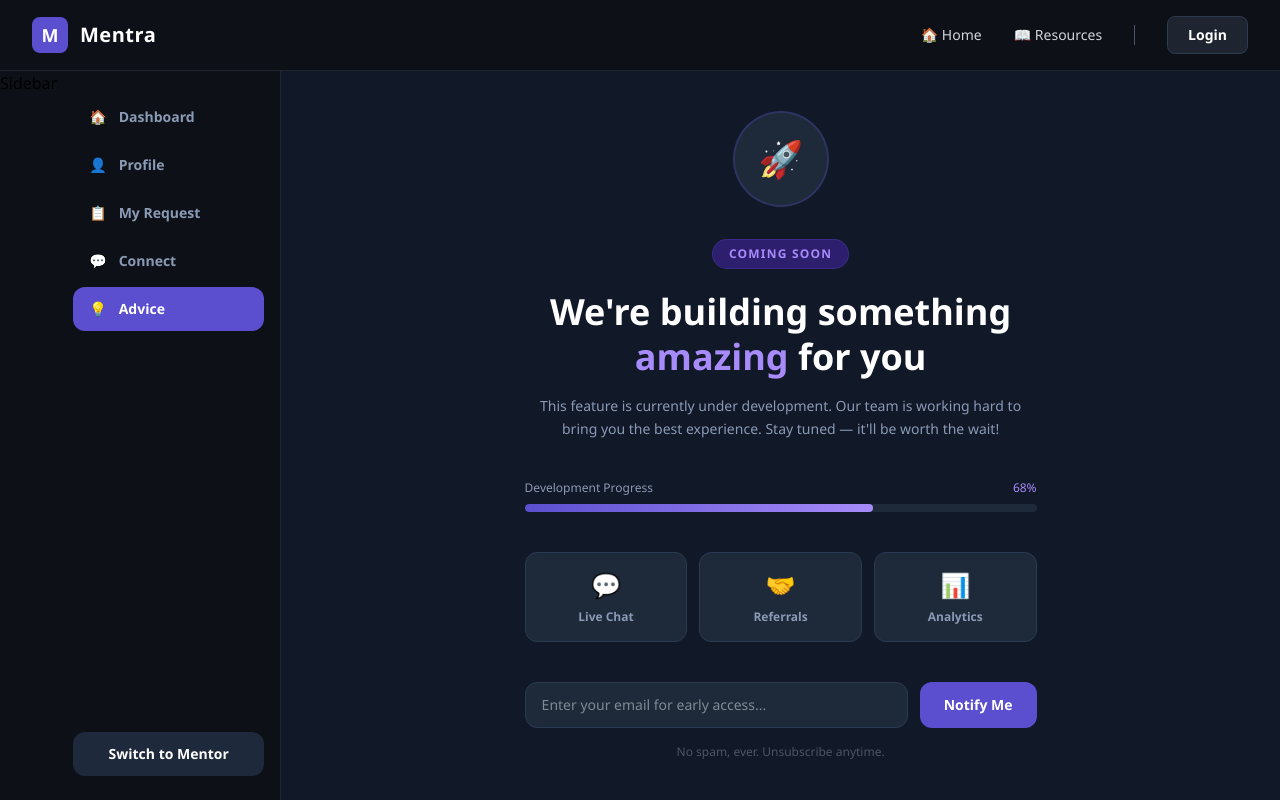
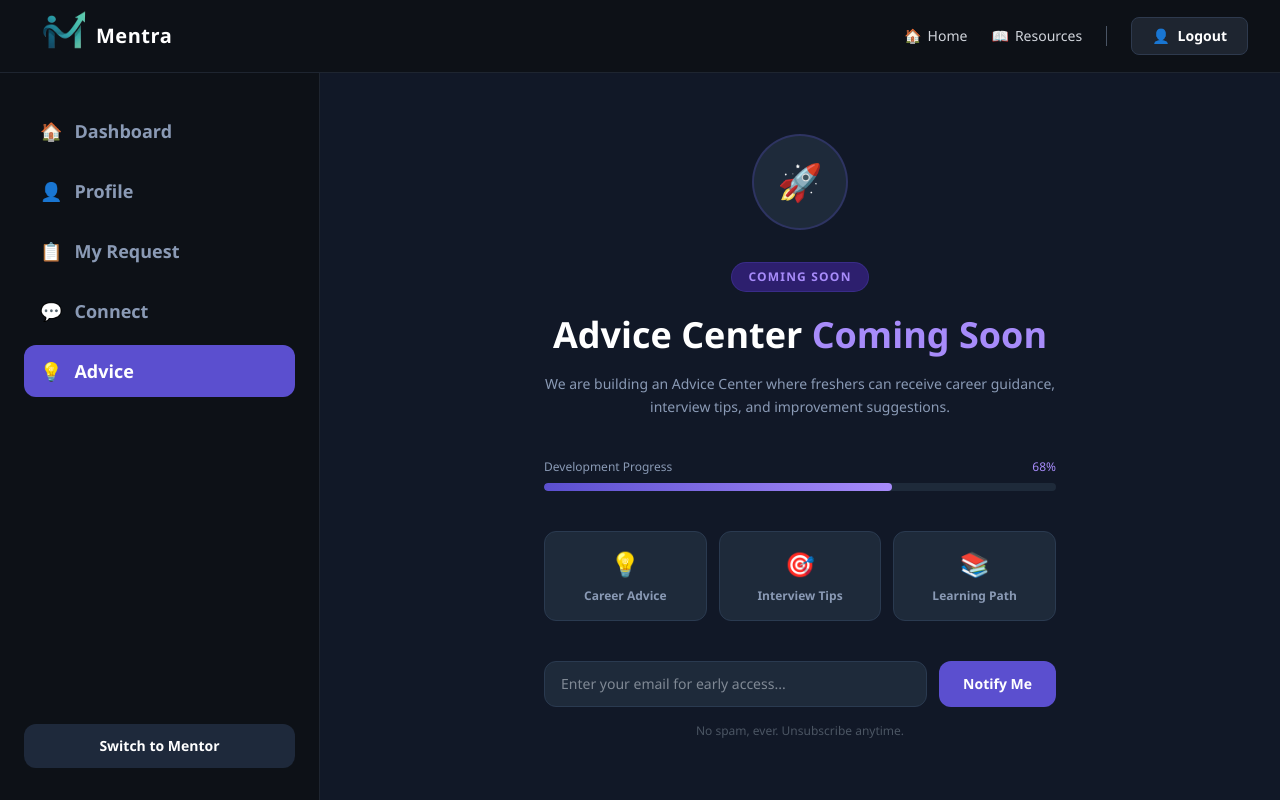
Before and after one commit to Rodas200/MENTRA, a React (Vite) app in the folder Client/: page /advice in a window 1280 px wide. Built offline with nearby package versions, Linux system fonts and the light colour scheme; sample sign-in values are in the browser's storage.

Commit message:
updated code advice and review center

```diff
--- a/Client/src/App.jsx
+++ b/Client/src/App.jsx
@@ -5,12 +5,10 @@
 import Dashboard from "./pages/Dashboard.jsx";
 import Profile from "./pages/Profile.jsx";
 import Requests from "./pages/Requests.jsx";
-import Advice from "./pages/Advice.jsx";
 import Connect from "./pages/Connect.jsx";
 import MentorDashboard from "./pages/MentorDashboard.jsx";
 import ReferredRequest from "./pages/ReferredRequest.jsx";
 import MentorProfile from "./pages/MentorProfile.jsx";
-import ReviewCenter from "./pages/ReviewCenter.jsx";
 import MentorConnect from "./pages/MentorConnect.jsx";
 import ProtectedRoute from "./ProtectedRoute.jsx";
 import ComingSoon from "./pages/ComingSoon.jsx";
@@ -58,14 +56,6 @@
 
           }
         />
-        <Route
-          path="/advice"
-          element={
-            <ProtectedRoute>
-              <ComingSoon />
-            </ProtectedRoute>
-          }
-        />
 
         <Route
           path="/connect"
@@ -74,15 +64,40 @@
               <Connect />
             </ProtectedRoute>
           }
-        /><Route
+        />
+
+        <Route
+          path="/advice"
+          element={
+             <ProtectedRoute>
+          <ComingSoon title="Advice Center" />
+          </ProtectedRoute>}
+        />
+
+        <Route
+          path="/reviewcenter"
+          element={ <ProtectedRoute>
+            <ComingSoon title="Review Center" />
+            </ProtectedRoute>}
+        />
+
+        <Route
           path="/mentorProfile/:id"
           element={<MentorProfile />}
         />
-        <Route path="/mentor/Dashboard" element={<MentorDashboard />} />
-        <Route path="/referredRequest" element={<ReferredRequest />} />
-        <Route path="/mentorProfile" element={<MentorProfile />} />
-        <Route path="/reviewCenter" element={<ComingSoon />} />
-        <Route path="/mentorConnect" element={<MentorConnect />} />
+        <Route path="/mentor/Dashboard" element={
+          <ProtectedRoute><MentorDashboard />
+          </ProtectedRoute>}
+          />
+        <Route path="/referredRequest" element={<ProtectedRoute><ReferredRequest />
+        </ProtectedRoute>}
+         />
+        <Route path="/mentorProfile" element={<ProtectedRoute><MentorProfile />
+        </ProtectedRoute>}
+        />
+
+        <Route path="/mentorConnect" element={<ProtectedRoute><MentorConnect />
+        </ProtectedRoute>} />
 
       </Routes>
     </BrowserRouter>
--- a/Client/src/pages/ComingSoon.jsx
+++ b/Client/src/pages/ComingSoon.jsx
@@ -1,16 +1,26 @@
 import { useState } from "react";
+import Navbar from "../componets/Navbar.jsx";
+import MentorSidebar from "../componets/Mentorsidebar.jsx";
+import FresherSidebar from "../componets/FresherSidebar.jsx";
 
-const navItems = [
-  { icon: "🏠", label: "Dashboard", active: false },
-  { icon: "👤", label: "Profile", active: false },
-  { icon: "📋", label: "My Request", active: false },
-  { icon: "💬", label: "Connect", active: false },
-  { icon: "💡", label: "Advice", active: true },
-];
-
-export default function ComingSoon() {
+export default function ComingSoon({ title }) {
   const [email, setEmail] = useState("");
   const [submitted, setSubmitted] = useState(false);
+
+  const user = JSON.parse(localStorage.getItem("user") || "{}");
+  const role = user?.role;
+
+  const navItems = [
+    { icon: "🏠", label: "Dashboard", active: false },
+    { icon: "👤", label: "Profile", active: false },
+    { icon: "📋", label: "My Request", active: false },
+    { icon: "💬", label: "Connect", active: false },
+    {
+      icon: role === "professional" ? "📝" : "💡",
+      label: role === "professional" ? "Review Center" : "Advice",
+      active: true,
+    },
+  ];
 
   const handleNotify = () => {
     if (email.trim()) {
@@ -24,67 +34,18 @@
       style={{ backgroundColor: "#0d1117", fontFamily: "'Segoe UI', sans-serif" }}
     >
       {/* Navbar */}
-      <nav
-        className="flex items-center justify-between px-8 py-4 shrink-0"
-        style={{ backgroundColor: "#0d1117", borderBottom: "1px solid #1e2530" }}
-      >
-        <div className="flex items-center gap-3">
-          <div
-            className="w-9 h-9 rounded-lg flex items-center justify-center text-white font-bold text-lg"
-            style={{ backgroundColor: "#5b4fcf" }}
-          >
-            M
-          </div>
-          <span className="text-white font-bold text-xl tracking-wide">Mentra</span>
-        </div>
-        <div className="flex items-center gap-8">
-          <a href="#" className="text-gray-300 hover:text-white text-sm">
-            <span>🏠</span> Home
-          </a>
-          <a href="#" className="text-gray-300 hover:text-white text-sm">
-            <span>📖</span> Resources
-          </a>
-
-          <div className="w-px h-5 bg-gray-600" />
-          <button
-            className="px-5 py-2 rounded-lg text-sm font-semibold text-white"
-            style={{ backgroundColor: "#1e2530", border: "1px solid #2e3a4e" }}
-          >
-            Login
-          </button>
-        </div>
-      </nav>
-
+      <Navbar
+        homePath={
+          role === "professional"
+            ? "/mentor/Dashboard"
+            : "/dashboard"
+        }
+      />
       {/* Body */}
       <div className="flex flex-1">
-        Sidebar
-        <aside
-          className="w-56 shrink-0 justify-between flex flex-col py-6 px-4"
-          style={{ backgroundColor: "#0d1117", borderRight: "1px solid #1e2530" }}
-        >
-          <nav className="flex flex-col gap-1">
-            {navItems.map((item) => (
-              <button
-                key={item.label}
-                className="flex items-center gap-3 px-4 py-3 rounded-xl text-sm font-semibold w-full text-left"
-                style={
-                  item.active
-                    ? { backgroundColor: "#5b4fcf", color: "#fff" }
-                    : { color: "#8a9ab5" }
-                }
-              >
-                <span>{item.icon}</span>
-                {item.label}
-              </button>
-            ))}
-          </nav>
-          <button
-            className="w-full py-3 rounded-xl text-sm font-semibold text-white"
-            style={{ backgroundColor: "#1e293b" }}
-          >
-            Switch to <strong>Mentor</strong>
-          </button>
-        </aside>
+          {role === "professional"
+    ? <MentorSidebar />
+    : <FresherSidebar />}
 
         {/* Main */}
         <main
@@ -130,16 +91,19 @@
               className="font-black text-4xl mb-4 leading-tight"
               style={{ color: "#ffffff" }}
             >
-              We're building something{" "}
-              <span style={{ color: "#a78bfa" }}>amazing</span> for you
+              {title}
+              <span style={{ color: "#a78bfa" }}> Coming Soon</span>
             </h1>
 
             {/* Subtext */}
-            <p className="text-sm mb-10 leading-relaxed" style={{ color: "#8a9ab5" }}>
-              This feature is currently under development. Our team is working
-              hard to bring you the best experience. Stay tuned — it'll be worth the wait!
+            <p
+              className="text-sm mb-10 leading-relaxed"
+              style={{ color: "#8a9ab5" }}
+            >
+              {role === "professional"
+                ? "We are building a powerful Review Center where mentors can review profiles, resumes, and provide feedback."
+                : "We are building an Advice Center where freshers can receive career guidance, interview tips, and improvement suggestions."}
             </p>
-
             {/* Progress */}
             <div className="w-full mb-10">
               <div className="flex justify-between text-xs mb-2" style={{ color: "#8a9ab5" }}>
@@ -162,11 +126,19 @@
 
             {/* What's coming cards */}
             <div className="grid grid-cols-3 gap-3 w-full mb-10">
-              {[
-                { icon: "💬", label: "Live Chat" },
-                { icon: "🤝", label: "Referrals" },
-                { icon: "📊", label: "Analytics" },
-              ].map((f) => (
+              {(
+                role === "professional"
+                  ? [
+                    { icon: "📄", label: "Resume Review" },
+                    { icon: "⭐", label: "Feedback" },
+                    { icon: "📊", label: "Review Analytics" },
+                  ]
+                  : [
+                    { icon: "💡", label: "Career Advice" },
+                    { icon: "🎯", label: "Interview Tips" },
+                    { icon: "📚", label: "Learning Path" },
+                  ]
+              ).map((f) => (
                 <div
                   key={f.label}
                   className="rounded-xl py-4 px-3 flex flex-col items-center gap-2"
@@ -176,7 +148,10 @@
                   }}
                 >
                   <span className="text-2xl">{f.icon}</span>
-                  <span className="text-xs font-semibold" style={{ color: "#8a9ab5" }}>
+                  <span
+                    className="text-xs font-semibold"
+                    style={{ color: "#8a9ab5" }}
+                  >
                     {f.label}
                   </span>
                 </div>
--- a/Client/src/pages/Dashboard.jsx
+++ b/Client/src/pages/Dashboard.jsx
@@ -2,6 +2,7 @@
 import axios from "axios";
 import { useNavigate } from "react-router-dom";
 import Navbar from "../componets/Navbar.jsx";
+import FresherSidebar from "../componets/FresherSidebar.jsx";
 
 // Donut chart: Referred=25%, NeedsImprovement=12.5%, Pending=62.5%
 // Colors: green=#2ecc71, red=#e74c6f, dark gray=#2e3a4e
@@ -173,44 +174,7 @@
       {/* Body */}
       <div className="flex flex-1 flex-col lg:flex-row">
         {/* Sidebar (Desktop) */}
-        <aside
-          className="hidden lg:flex w-100 shrink-0 flex-col justify-between py-8 px-6"
-          style={{ backgroundColor: "#0d1117", position: "sticky", borderRight: "1px solid #1e2530" }}
-        >
-          <div>
-            {/* Avatar placeholder */}
-
-
-            {/* Nav Items */}
-            <nav className="flex flex-col gap-1">
-              {navItems.map((item) => (
-                <button
-                  key={item.label}
-                  onClick={() =>
-                    navigate(item.path)}
-
-                  className="flex items-center gap-3 px-4 py-3 rounded-xl text-lg font-semibold w-full text-left transition-all"
-                  style={
-                    item.active
-                      ? { backgroundColor: "#5b4fcf", color: "#fff" }
-                      : { color: "#8a9ab5" }
-                  }
-                >
-                  <span>{item.icon}</span>
-                  {item.label}
-                </button>
-              ))}
-            </nav>
-          </div>
-
-          {/* Switch to Professional */}
-          <button
-            className="w-full py-3 rounded-xl text-sm font-semibold text-white"
-            style={{ backgroundColor: "#1e293b" }}
-          >
-            Switch to <strong>Mentor</strong>
-          </button>
-        </aside>
+          <FresherSidebar/>
 
         {/* Main */}
         <main
--- a/Client/src/pages/Profile.jsx
+++ b/Client/src/pages/Profile.jsx
@@ -2,6 +2,7 @@
 import axios from "axios";
 import { useNavigate, useParams } from "react-router-dom";
 import Navbar from "../componets/Navbar.jsx";
+import FresherSidebar from "../componets/FresherSidebar.jsx";
 
 
 const navItems = [
@@ -170,25 +171,7 @@
       <div className="flex flex-1">
         {/* Sidebar */}
         {!isPublicProfile && (
-          <aside className="w-100 shrink-0 flex flex-col justify-between py-6 px-4" style={{ backgroundColor: "#0d1117", borderRight: "1px solid #1e2530" }}>
-            <nav className="flex flex-col gap-1">
-              {navItems.map((item) => (
-                <button
-                  key={item.label}
-                  onClick={() =>
-                    navigate(item.path)}
-                  className="flex items-center gap-3 px-4 py-3 rounded-xl text-lg font-semibold w-full text-left"
-                  style={item.active ? { backgroundColor: "#5b4fcf", color: "#fff" } : { color: "#8a9ab5" }}
-                >
-                  <span>{item.icon}</span>
-                  {item.label}
-                </button>
-              ))}
-            </nav>
-            <button className="w-full py-3 rounded-xl text-lg font-semibold text-white" style={{ backgroundColor: "#1e293b" }}>
-              Switch to <strong>Mentor</strong>
-            </button>
-          </aside>
+         <FresherSidebar/>
         )}
 
         {/* Main */}
--- a/Client/src/pages/Requests.jsx
+++ b/Client/src/pages/Requests.jsx
@@ -2,6 +2,7 @@
 import axios from "axios";
 import { useNavigate } from "react-router-dom";
 import Navbar from "../componets/Navbar.jsx";
+import FresherSidebar from "../componets/FresherSidebar.jsx";
 
 
 
@@ -71,36 +72,7 @@
       {/* Body */}
       <div className="flex flex-1">
         {/* Sidebar */}
-        <aside
-          className="w-100 shrink-0 flex flex-col justify-between py-6 px-4"
-          style={{ backgroundColor: "#0d1117", borderRight: "1px solid #1e2530" }}
-        >
-          <nav className="flex flex-col gap-1">
-            {navItems.map((item) => (
-              <button
-                key={item.label}
-                onClick={() =>
-                  navigate(item.path)}
-                className="flex items-center gap-3 px-4 py-3 rounded-xl text-lg font-semibold w-full text-left"
-                style={
-                  item.active
-                    ? { backgroundColor: "#5b4fcf", color: "#fff" }
-                    : { color: "#8a9ab5" }
-                }
-              >
-                <span>{item.icon}</span>
-                {item.label}
-              </button>
-            ))}
-          </nav>
-
-          <button
-            className="w-full py-3 rounded-xl text-sm font-semibold text-white"
-            style={{ backgroundColor: "#1e293b" }}
-          >
-            Switch to <strong>Mentor</strong>
-          </button>
-        </aside>
+         <FresherSidebar/>
         {/* Main */}
         <main className="flex-1 p-8" style={{ backgroundColor: "#111827" }}>
           <h1 className="text-white font-black text-4xl mb-6" style={{ fontFamily: "'Segoe UI', sans-serif" }}>
```
Also changed, not shown: Client/src/pages/Connect.jsx (+4 -29 lines).
